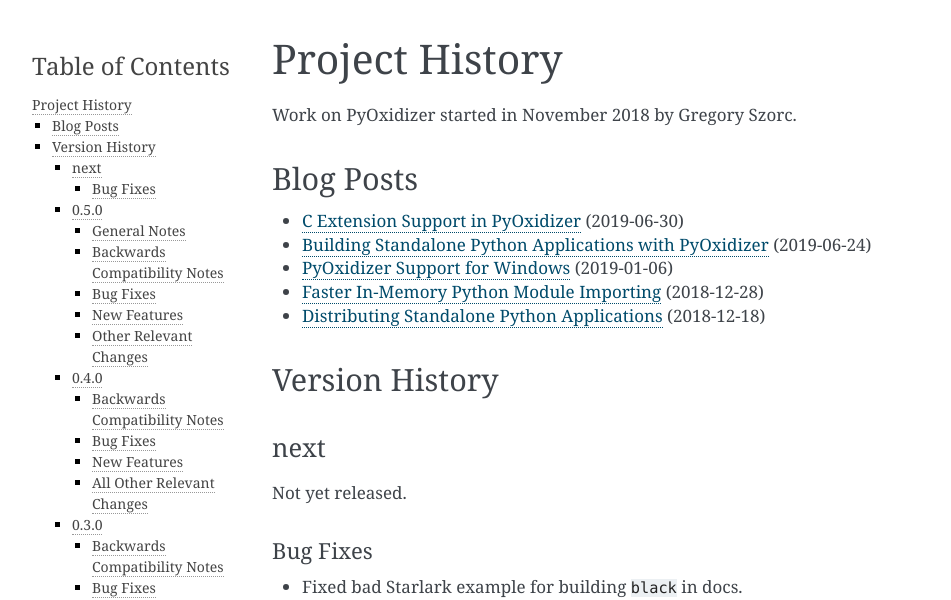
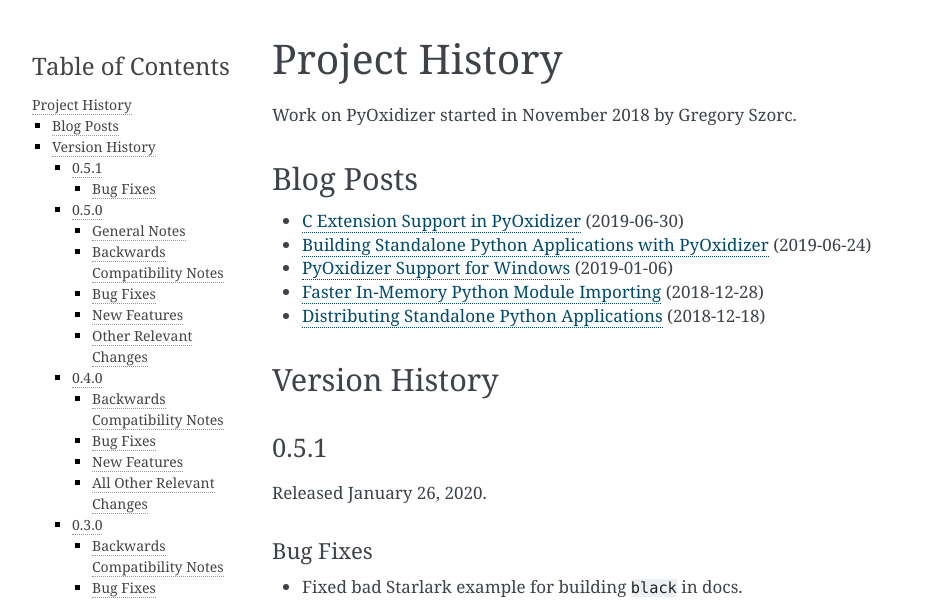
Before and after one commit to indygreg/PyOxidizer, a Sphinx documentation site: the page built from docs/history.rst, in a window 1280 px wide and 900 px high. Shown: the top 600 px of the window, without its empty margins (148-1099 px from the left). Built offline with Sphinx 7.4.7, drawn with Linux system fonts in a browser that asks for light colours; the version number could not be read and is left out.

Commit message:
global: release 0.5.1
The changes made since 0.5.0 are pretty small and are all bug fixes to
restore compatibility with 0.4. Let's just publish a minor version from
current development tip.

```diff
--- a/docs/history.rst
+++ b/docs/history.rst
@@ -20,10 +20,12 @@
 Version History
 ===============
 
-next
-----
+.. _version_0_5_1:
 
-Not yet released.
+0.5.1
+-----
+
+Released January 26, 2020.
 
 Bug Fixes
 ^^^^^^^^^
--- a/pyoxidizer/src/templates/pyembed-cargo.toml
+++ b/pyoxidizer/src/templates/pyembed-cargo.toml
@@ -1,6 +1,6 @@
 [package]
 name = "pyembed"
-version = "0.6.0"
+version = "0.5.1"
 authors = ["Gregory Szorc <gregory.szorc@gmail.com>"]
 edition = "2018"
 build = "build.rs"
```
Also changed, not shown: 3 other files.
